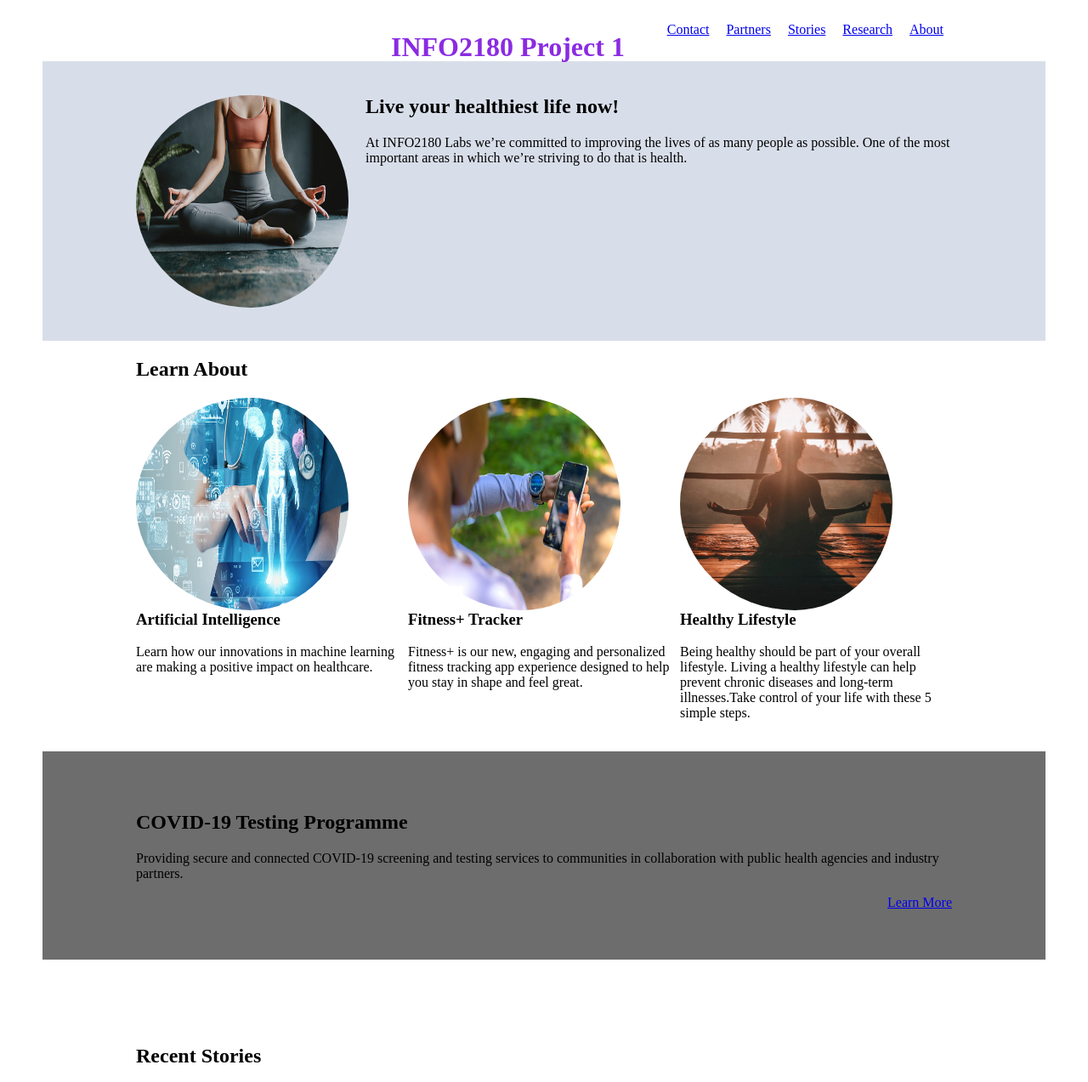
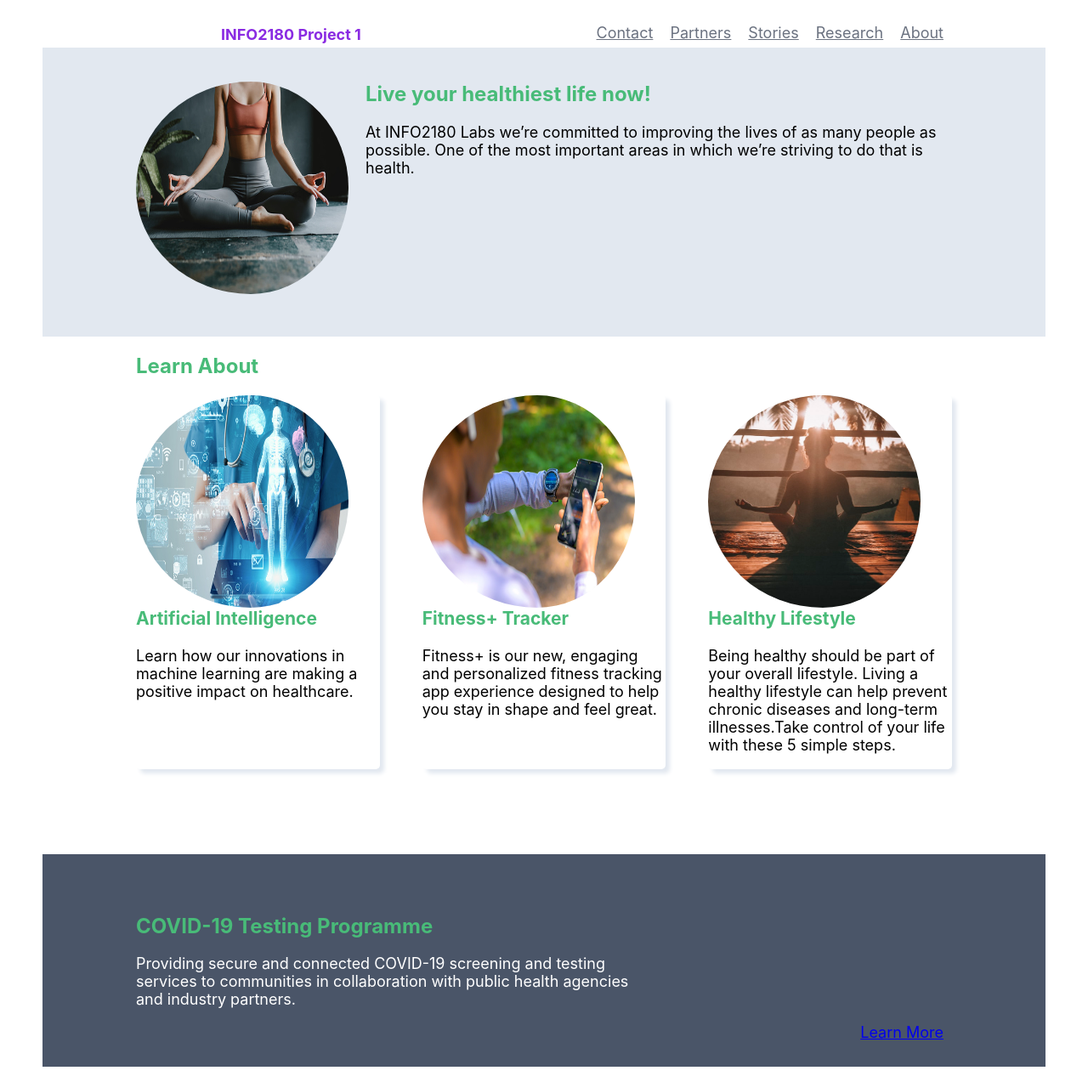
Before and after one commit to BriDixon/info2180-project1, a plain HTML site: page index.html in a window 1280 px wide. Shown: the top 1273 px of the page at 85% size. Drawn offline with Linux system fonts and the light colour scheme.

Commit message:
Edited CSS

```diff
--- a/styles.css
+++ b/styles.css
@@ -2,19 +2,25 @@
 body {
     margin: 0;
     font-size: 16px;
+    font-family:-apple-system, BlinkMacSystemFont, 'Segoe UI', Roboto, Oxygen, Ubuntu, Cantarell, 'Open Sans', 'Helvetica Neue', sans-serif;
+    font-size: 18px;
 }
 
 .container {
     margin: 0 auto;
     max-width: 960px;
     width: 100%;
-    padding-bottom: 20px;
+    padding-bottom: 0px;
 }
+header{
+    background-color: white;
 
+}
 h1{
     color: blueviolet;
     float: left;
-    padding-left: 300px;
+    padding-left: 100px;
+    font-size: 18px;
 }
 
 ul{
@@ -25,11 +31,16 @@ ul{
 li a{
     float: right;
     padding: 10px;
+    font-size: 18px;
+    color: #6b7280;
+}
+li a:hover{
+    color: #5A67D8;
 }
 .overview-hero{
     padding-bottom: 170px;
     padding-top:20px;
-    background-color: rgb(216, 222, 233);
+    background-color:#E2E8F0;
     margin-right: 50px;
     margin-left: 50px;
 }
@@ -43,31 +54,59 @@ img{
 .overview-hero-text{
     text-align:left;
 }
+h2{
+    color: #48BB78;
+    font-size: 24px;
+}
 .cards{
     display:grid;
+    padding-bottom: 100px;
     grid-template-columns: 1fr 1fr 1fr;
+    grid-gap: 50PX;
+
+}
+.card{
+    box-shadow: 5px 5px 5px #E2E8F0;
+    border-radius: 5px;
+
+}
+h3{
+    color: #48BB78;
+    font-size: 21px;
 }
 .testing{
-    background-color: rgb(110, 109, 109);
+    background-color: #4A5568;
     padding-top: 50px;
-    padding-bottom: 175px;
+    padding-bottom: 200px;
     margin-left: 50px;
     margin-right: 50px;
 }
 .testing-desciption{
     float:left;
+    color: white;
+    padding-right: 375px;
+
 }
 .cta{
-    float: right;
+    float:right;
+    padding-right: 10px;
+    padding-bottom: 10px;
 }
 .article-body{
-    padding: 50px;
+    padding: 30px;
+
 }
+h3.article-body{
+    color: #5A67D8;
+}
+
 .stories{
     margin-top: 100px;
 }
+
 .newsletter{
-    background-color: rgb(52, 211, 137);
+    background-color: #48BB78;
+    color: white;
     margin-left: 50px;
     margin-right: 50px;
     text-align: center;
@@ -81,7 +120,8 @@ img{
 }
 footer{
     margin-top: 0px;
-    background-color: rgb(140, 146, 146);
+    color:white;
+    background-color: #4A5568;
     margin-left: 50px;
     margin-right: 50px;
 }
```
